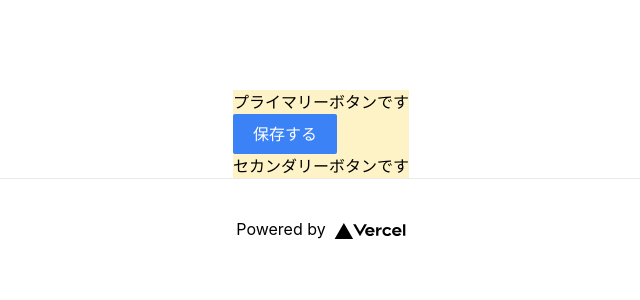
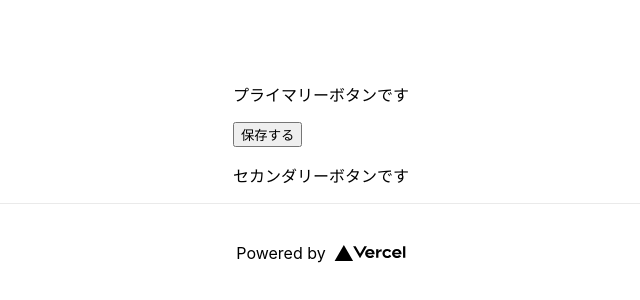
Before and after one commit to Qin-Eva/pj_engivia, a Next.js app: page / in a window 1280 px wide. Shown: the part 216-516 px from the top of the page, without its empty margins (319-959 px from the left). Built offline with nearby package versions, Linux system fonts and the light colour scheme.

Commit message:
tailwindのインポートを非表示にしました。ボタンのグローバルのスタイルを追加しました。

```diff
--- a/src/styles/globals.css
+++ b/src/styles/globals.css
@@ -1,6 +1,6 @@
-@tailwind base;
+/* @tailwind base;
 @tailwind components;
-@tailwind utilities;
+@tailwind utilities; */
 
 html,
 body {
@@ -18,3 +18,9 @@ a {
 * {
   box-sizing: border-box;
 }
+button {
+  transition: .3s;
+}
+button:hover {
+  opacity: 0.7;
+}
```
